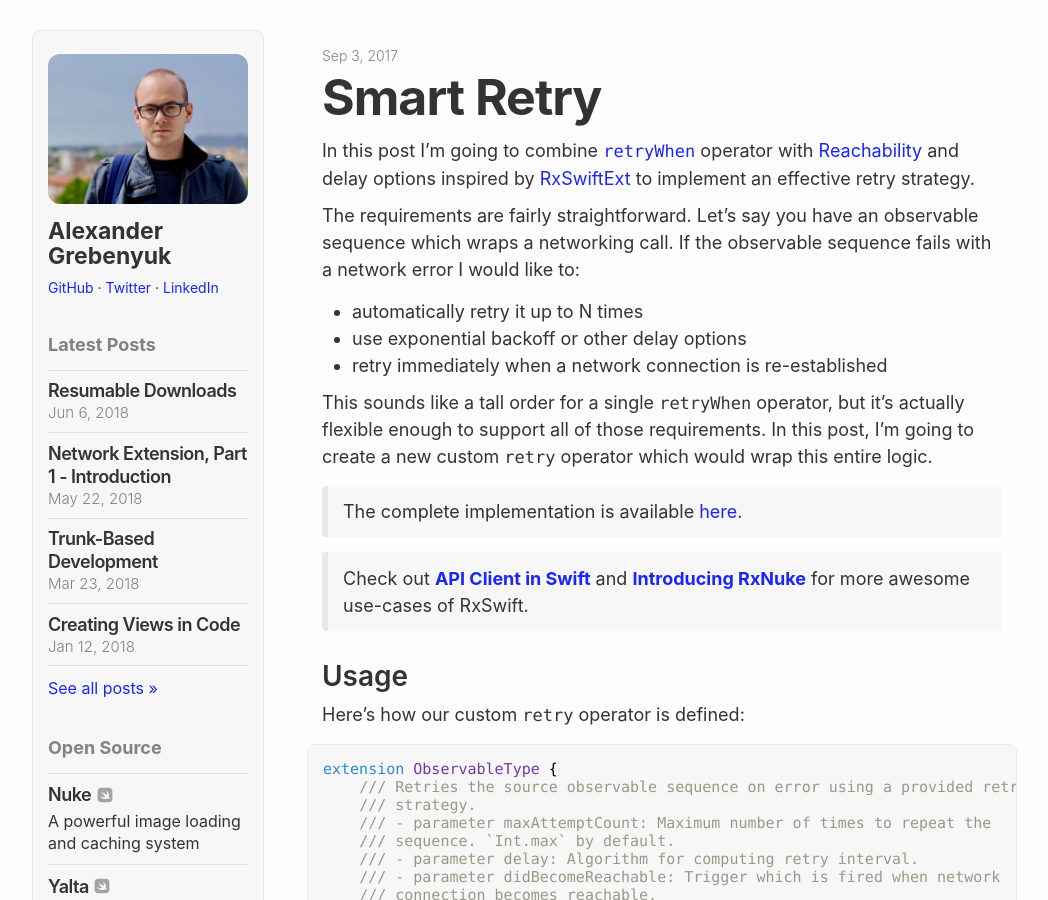
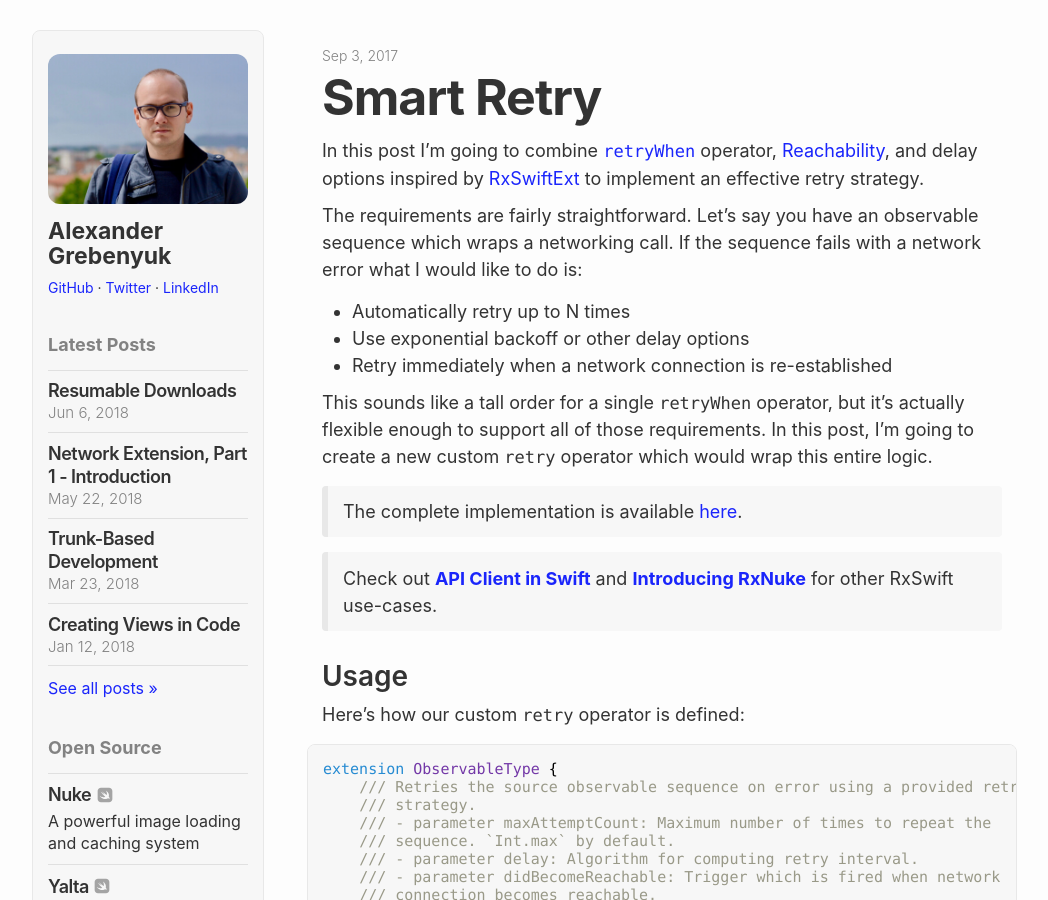
Before and after one commit to hyling/kean.github.io, a Jekyll site: the page built from _posts/2017-09-03-smart-retry.markdown, in a window 1280 px wide and 900 px high. Shown: the whole window, without its empty margins (108-1156 px from the left). Built offline with Jekyll 4.4.1, drawn with Linux system fonts in a browser that asks for light colours; comment, search, counter and statistics services are not loaded.

Commit message:
Update 2017-09-03-smart-retry.markdown

```diff
--- a/_posts/2017-09-03-smart-retry.markdown
+++ b/_posts/2017-09-03-smart-retry.markdown
@@ -9,19 +9,19 @@ permalink: /post/smart-retry
 uuid: 134b8103-bc6b-4e34-bf8f-4c1a551a4473
 ---
 
-In this post I'm going to combine [`retryWhen`](http://reactivex.io/documentation/operators/retry.html) operator with [Reachability](https://developer.apple.com/library/content/samplecode/Reachability/Introduction/Intro.html) and delay options inspired by [RxSwiftExt](https://github.com/RxSwiftCommunity/RxSwiftExt) to implement an effective retry strategy.
+In this post I'm going to combine [`retryWhen`](http://reactivex.io/documentation/operators/retry.html) operator, [Reachability](https://developer.apple.com/library/content/samplecode/Reachability/Introduction/Intro.html), and delay options inspired by [RxSwiftExt](https://github.com/RxSwiftCommunity/RxSwiftExt) to implement an effective retry strategy.
 
-The requirements are fairly straightforward. Let's say you have an observable sequence which wraps a networking call. If the observable sequence fails with a network error I would like to:
+The requirements are fairly straightforward. Let's say you have an observable sequence which wraps a networking call. If the sequence fails with a network error what I would like to do is:
 
-- automatically retry it up to N times
-- use exponential backoff or other delay options
-- retry immediately when a network connection is re-established
+- Automatically retry up to N times
+- Use exponential backoff or other delay options
+- Retry immediately when a network connection is re-established
 
 This sounds like a tall order for a single `retryWhen` operator, but it's actually flexible enough to support all of those requirements. In this post, I'm going to create a new custom `retry` operator which would wrap this entire logic.
 
 > The complete implementation is available [here](https://gist.github.com/kean/e2bc38106d19c249c04162714e7be321).
 
-> Check out <a href="{{ site.url }}/post/api-client">**API Client in Swift**</a> and <a href="{{ site.url }}/post/introducing-rxnuke">**Introducing RxNuke**</a> for more awesome use-cases of RxSwift.
+> Check out <a href="{{ site.url }}/post/api-client">**API Client in Swift**</a> and <a href="{{ site.url }}/post/introducing-rxnuke">**Introducing RxNuke**</a> for other RxSwift use-cases.
 
 ## Usage
 
```
